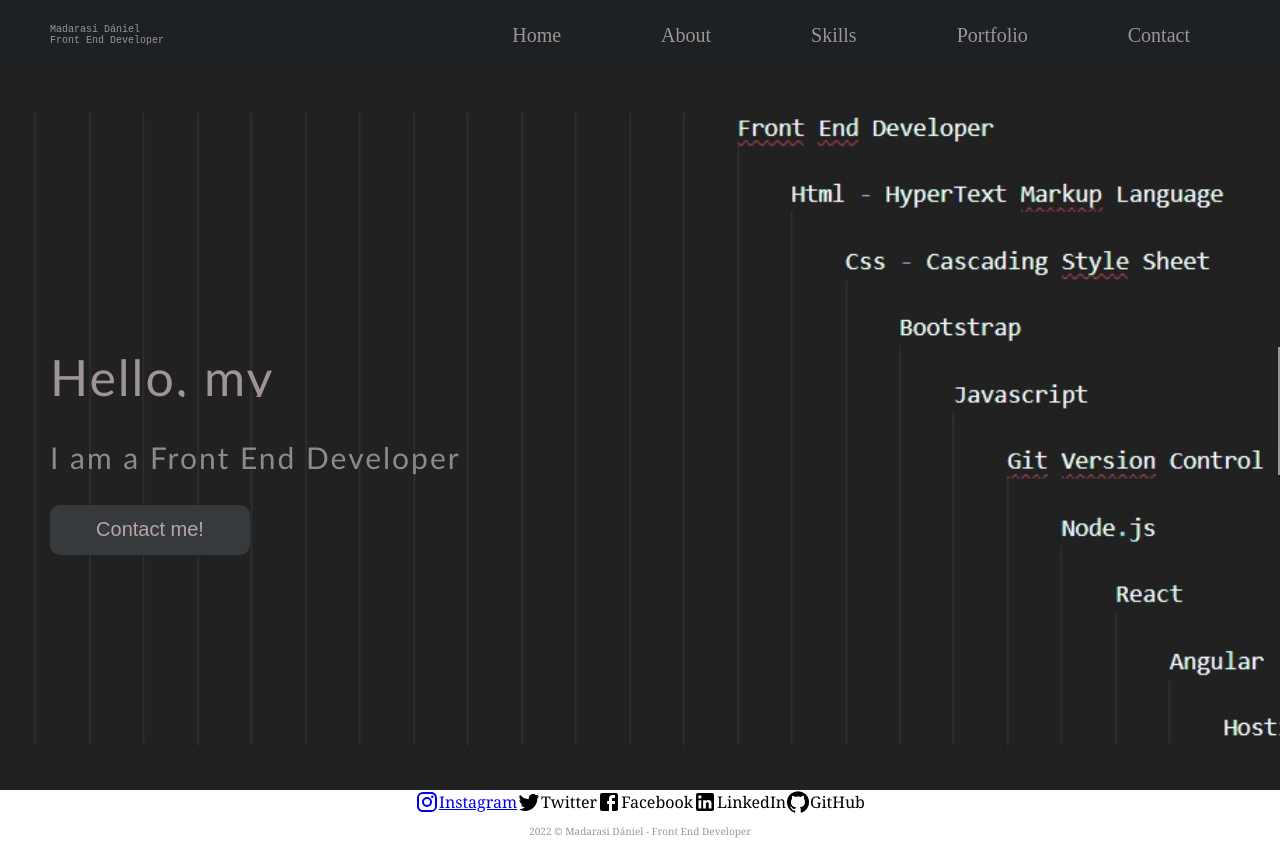
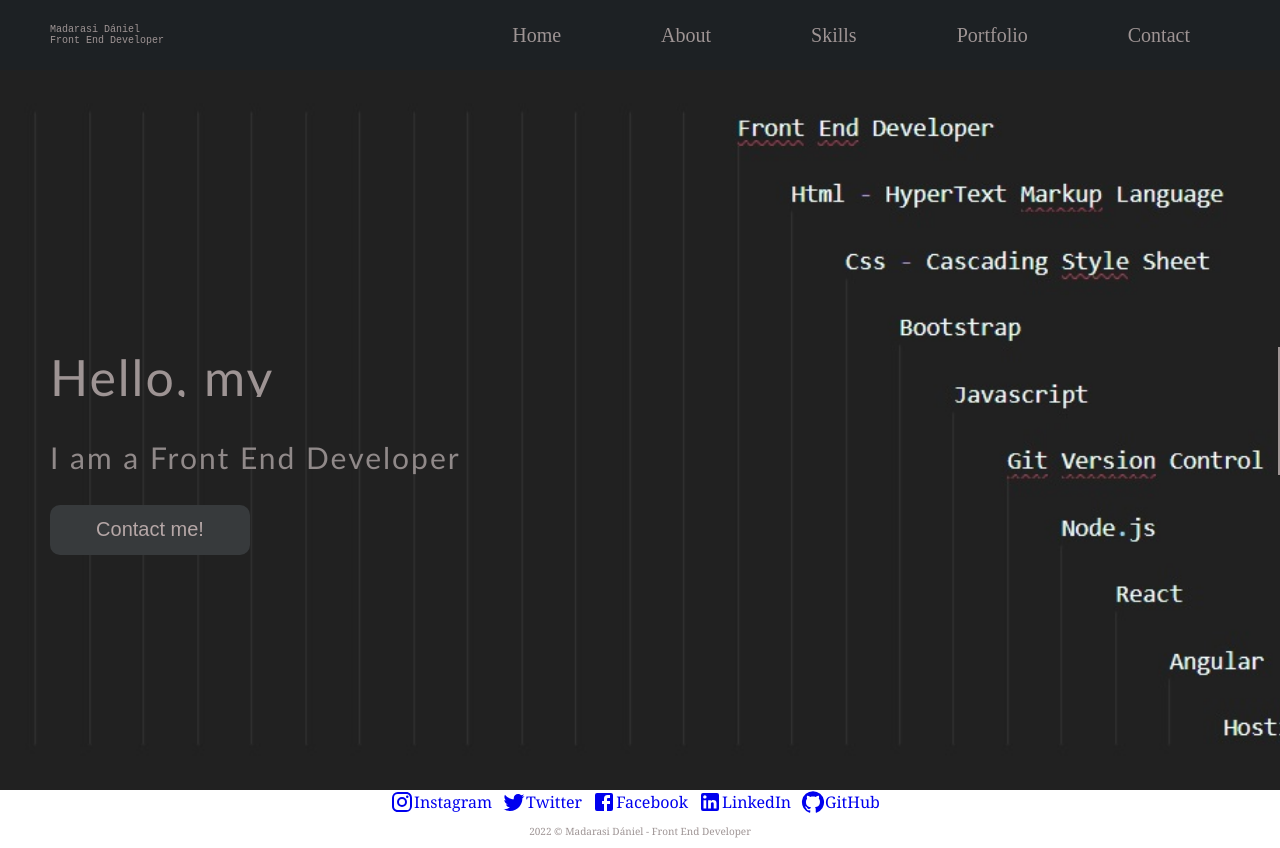
Before and after one commit to MadarasiD/React-Portfolio, a React (Create React App) app: page / in a window 1280 px wide. Built offline with nearby package versions, Linux system fonts and the light colour scheme.

Commit message:
media linkek hozzáadása

```diff
--- a/src/components/Footer.js
+++ b/src/components/Footer.js
@@ -7,11 +7,11 @@ const Footer = () => {
     <div className="footer">
 
         <div className="socialMedia">
-        <a rel="stylesheet" href="/" ><Instagram  /> <span>Instagram</span></a><br />
-          <Twitter /> <span>Twitter</span> <br />
-          <Facebook /> <span>Facebook</span> <br />
-          <LinkedIn /> <span>LinkedIn</span> <br />
-          <GitHub /> <span>GitHub</span>
+        <a rel="stylesheet" href="https://www.instagram.com/" > <Instagram  /> <span>Instagram</span></a><br />
+        <a rel="stylesheet" href="https://www.twitter.com/" > <Twitter /> <span>Twitter</span></a> <br />
+        <a rel="stylesheet" href="https://www.facebook.com/" >  <Facebook /> <span>Facebook</span></a> <br />
+        <a rel="stylesheet" href="https://www.linkedin.com/" > <LinkedIn /> <span>LinkedIn</span></a> <br />
+        <a rel="stylesheet" href="https://github.com/MadarasiD" >  <GitHub /> <span>GitHub</span></a>
         </div>
 
 
--- a/src/styles/Footer.css
+++ b/src/styles/Footer.css
@@ -22,6 +22,8 @@ body{
     justify-content: center;
     align-items: center;
     text-align: center;
+    margin-right: 10px;
+    text-decoration: none;
 
 }
 
```
